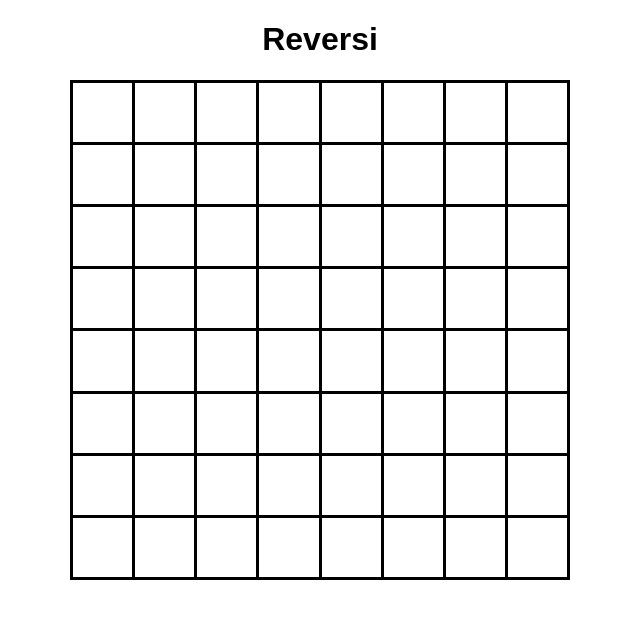
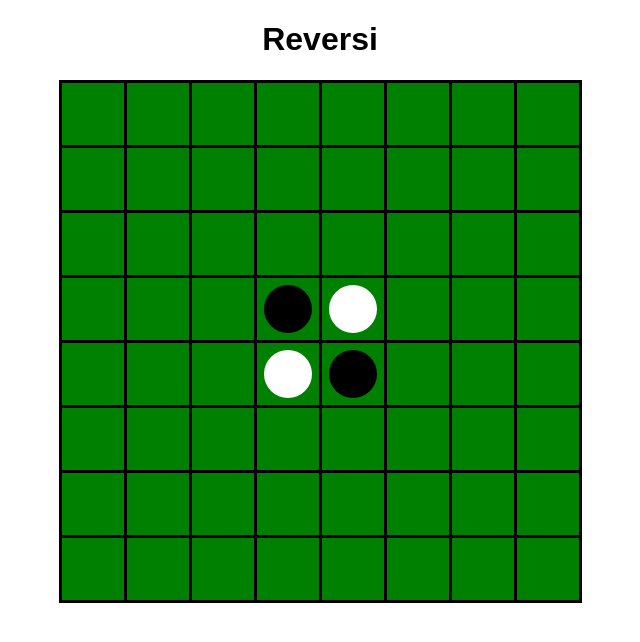
Before and after one commit to LeoLu0602/reversi, a JavaScript app: page / in a window 1280 px wide. Shown: the top 642 px of the page, without its empty margins (320-960 px from the left). Built offline with nearby package versions, Linux system fonts and the light colour scheme.

Commit message:
Click to place pieces

```diff
--- a/src/App.js
+++ b/src/App.js
@@ -8,7 +8,7 @@ const App = () => {
         const row = [];
 
         for (let j = 0; j < 8; j++) {
-            row.push(<Cell key={j} />);
+            row.push(<Cell key={j} row={i} col={j} />);
         }
 
         table.push(<tr key={i}>{row}</tr>);
--- a/src/app.module.css
+++ b/src/app.module.css
@@ -15,7 +15,8 @@
 }
 
 .board {
-    width: 500px;
-    height: 500px;
+    width: 480px;
+    height: 480px;
     border-collapse: collapse;
+    background-color: green;
 }
--- a/src/app/store.js
+++ b/src/app/store.js
@@ -1,5 +1,10 @@
 import { configureStore } from '@reduxjs/toolkit';
+import turnReducer from '../features/turn/turnSlice';
+import boardReducer from '../features/board/boardSlice';
 
 export default configureStore({
-    reducer: {}
+    reducer: {
+        turn: turnReducer,
+        board: boardReducer
+    }
 });
--- a/src/components/Cell.js
+++ b/src/components/Cell.js
@@ -1,8 +1,37 @@
+import { useSelector, useDispatch } from 'react-redux';
+import { click } from '../features/board/boardSlice';
+import { toggleTurn } from '../features/turn/turnSlice';
 import styles from './Cell.module.css';
 
-const Cell = () => {
+const Cell = ({ row, col }) => {
+    const turn = useSelector(state => state.turn);
+    const cellStatus = useSelector(state => state.board[row][col]);
+    const dispatch = useDispatch();
+
+    const handleCellClick = () => {
+        dispatch(click({
+            turn: turn,
+            coordinate: [row, col]
+        }));
+
+        dispatch(toggleTurn());
+    };
+
     return (
-        <td className={styles.cell}></td>
+        <td
+            className={styles.cell}
+            onClick={handleCellClick}
+        >
+            <div className={styles.container}>
+                {
+                    cellStatus === 1
+                    ? <div className={styles.black} />
+                    : cellStatus === 2
+                    ? <div className={styles.white} />
+                    : <div />
+                }
+            </div>
+        </td>
     );
 };
 
--- a/src/components/Cell.module.css
+++ b/src/components/Cell.module.css
@@ -2,3 +2,25 @@
     border: solid 3px black;
     cursor: pointer;
 }
+
+.container {
+    width: 60px;
+    height: 60px;
+    display: flex;
+    justify-content: center;
+    align-items: center;
+}
+
+.black {
+    width: 80%;
+    height: 80%;
+    border-radius: 50%;
+    background-color: black;
+}
+
+.white {
+    width: 80%;
+    height: 80%;
+    border-radius: 50%;
+    background-color: white;
+}
--- /dev/null
+++ b/src/features/board/boardSlice.js
@@ -0,0 +1,31 @@
+import { createSlice } from '@reduxjs/toolkit';
+
+// board[i][j] === 0: row i col j is not occupied
+// board[i][j] === 1: row i col j is occupied by player 1
+// board[i][j] === 2: row i col j is occupied by player 2
+
+export const boardSlice = createSlice({
+    name: 'board',
+    initialState: [
+        [0, 0, 0, 0, 0, 0, 0, 0],
+        [0, 0, 0, 0, 0, 0, 0, 0],
+        [0, 0, 0, 0, 0, 0, 0, 0],
+        [0, 0, 0, 1, 2, 0, 0, 0],
+        [0, 0, 0, 2, 1, 0, 0, 0],
+        [0, 0, 0, 0, 0, 0, 0, 0],
+        [0, 0, 0, 0, 0, 0, 0, 0],
+        [0, 0, 0, 0, 0, 0, 0, 0]
+    ],
+    reducers: {
+        click: (state, action) => {
+            const turn = action.payload.turn;
+            const [row, col] = action.payload.coordinate;
+
+            state[row][col] = turn;
+        }
+    }
+});
+
+export const { click } = boardSlice.actions;
+
+export default boardSlice.reducer;
--- /dev/null
+++ b/src/features/turn/turnSlice.js
@@ -0,0 +1,15 @@
+import { createSlice } from '@reduxjs/toolkit';
+
+// 1 for player1, 2 for player 2
+
+export const turnSlice = createSlice({
+    name: 'turn',
+    initialState: 1,
+    reducers: {
+        toggleTurn: state => state === 1 ? 2 : 1
+    }
+});
+
+export const { toggleTurn } = turnSlice.actions;
+
+export default turnSlice.reducer;
```
